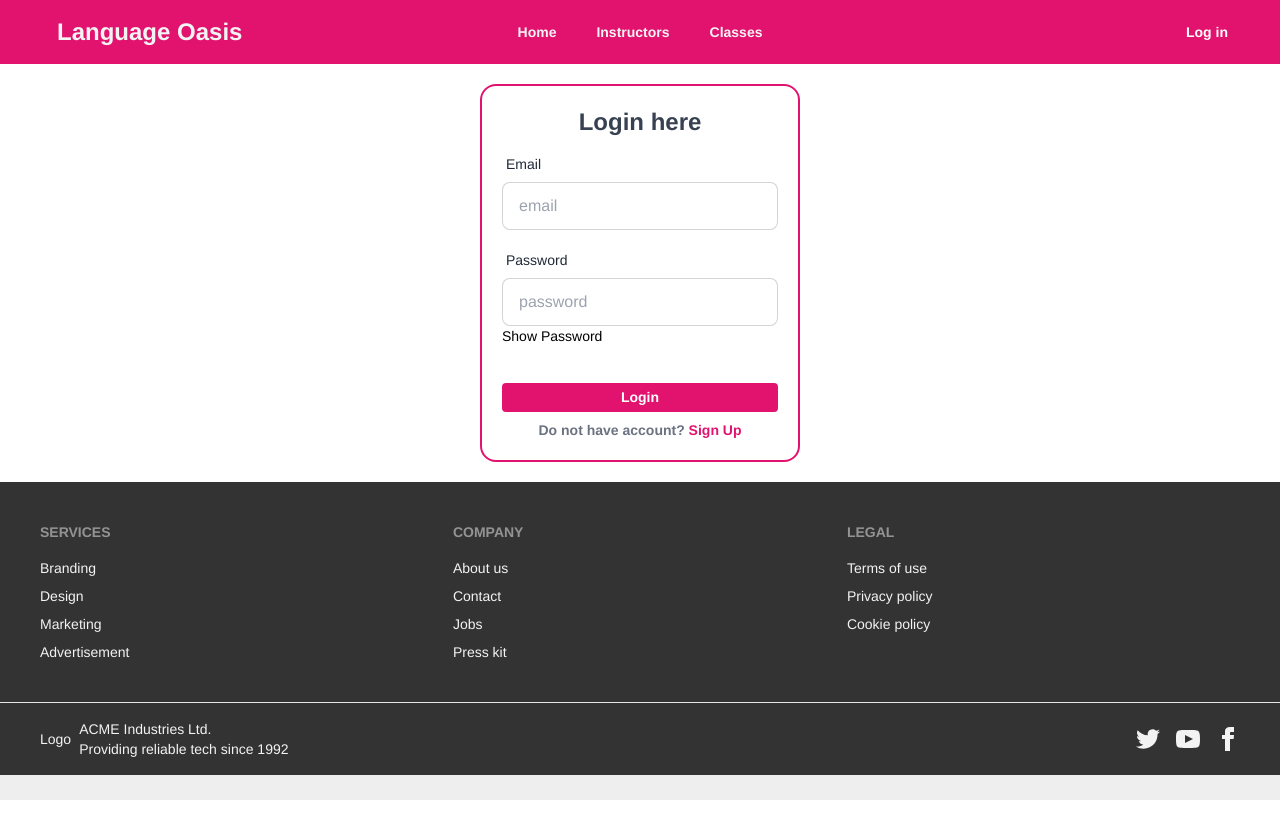
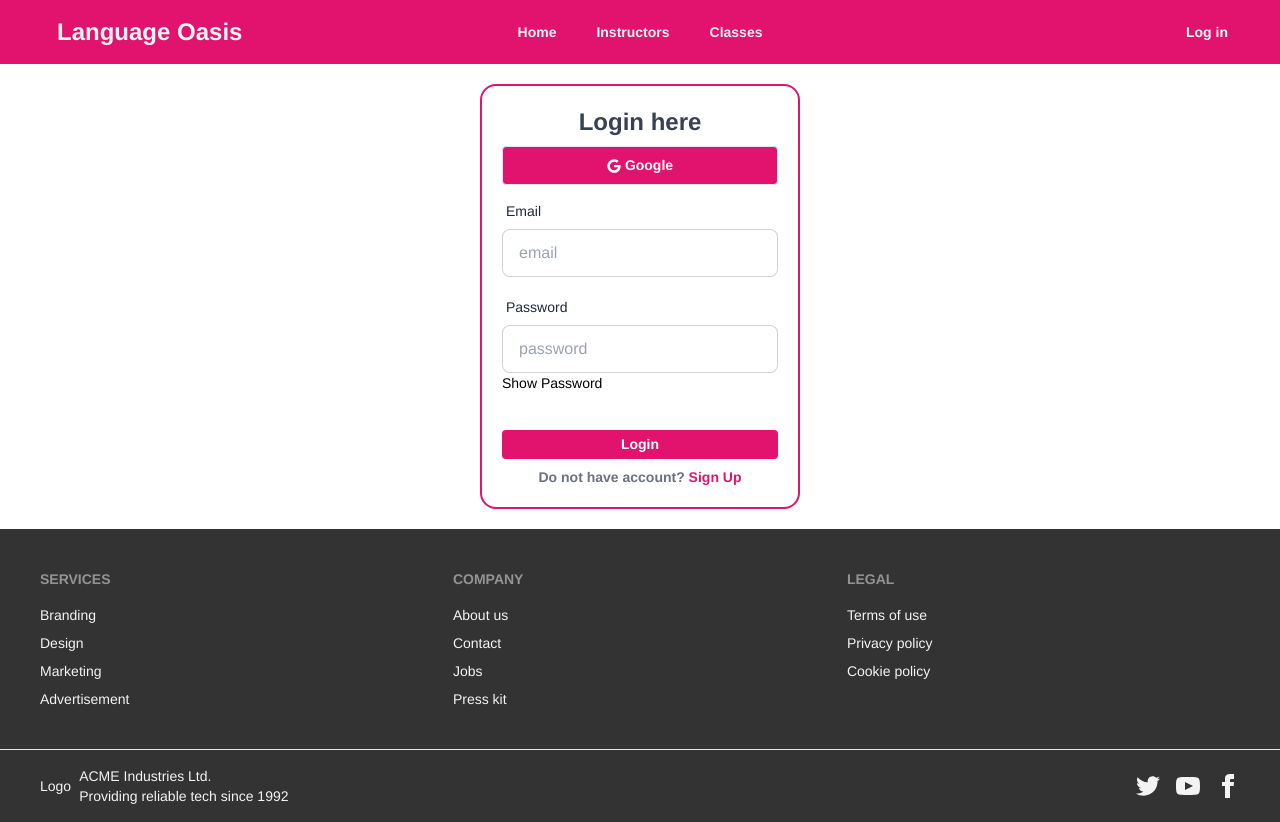
Before and after one commit to mirza-mohibul-hasan/language-oasis-client, a React (Vite) app: page /login in a window 1280 px wide. Before the commit the page ends 800 px from the top, so only its background shows below. Built offline with nearby package versions, Linux system fonts and the light colour scheme; no server answers.

Commit message:
social login added

```diff
--- a/src/pages/Authentication/Login/Login.jsx
+++ b/src/pages/Authentication/Login/Login.jsx
@@ -2,6 +2,7 @@
 import { Link, useLocation, useNavigate } from "react-router-dom";
 import { AuthContext } from "../../../provider/AuthProvider";
 import { useForm } from "react-hook-form";
+import SocialLogin from "../SocialLogin/SocialLogin";
 
 const Login = () => {
     const { signIn } = useContext(AuthContext);
@@ -47,6 +48,7 @@
                     {
                         (errormsg.length > 2) && <p className='text-center border border-[#e2136e] text-[#e2136e] text-sm my-1 font-semibold rounded-md'>{errormsg}</p>
                     }
+                    <SocialLogin></SocialLogin>
                     <form onSubmit={handleSubmit(onSubmit)} className='flex flex-col gap-3'>
                         <div className="form-control">
                             <label className="label">
--- a/src/pages/Authentication/SignUp/SignUp.jsx
+++ b/src/pages/Authentication/SignUp/SignUp.jsx
@@ -2,6 +2,7 @@
 import { Link, useNavigate } from "react-router-dom";
 import { AuthContext } from "../../../provider/AuthProvider";
 import { useForm } from "react-hook-form";
+import SocialLogin from "../SocialLogin/SocialLogin";
 
 const SignUp = () => {
     const { createUser, updateUserProfile, logOut } = useContext(AuthContext);
@@ -58,12 +59,14 @@
     }
     return (
         <div>
+
             <div className='flex justify-center items-center md:my-50'>
                 <div className='p-5 m-5 md:w-3/12 rounded-2xl space-y-2' style={{ border: '2px solid #e2136e' }}>
                     <h2 className='text-2xl font-bold text-center text-gray-700'>Register here</h2>
                     {
                         (errormsg.length > 2) && <p className='text-center border border-[#e2136e] text-[#e2136e] text-sm my-1 font-semibold rounded-md'>{errormsg}</p>
                     }
+                    <SocialLogin></SocialLogin>
                     <form onSubmit={handleSubmit(onSubmit)} className='flex flex-col gap-3'>
                         <div className="form-control">
                             <label className="label">
--- /dev/null
+++ b/src/pages/Authentication/SocialLogin/SocialLogin.jsx
@@ -0,0 +1,42 @@
+// import React from 'react';
+import { useContext } from "react";
+import { FaGoogle } from "react-icons/fa";
+import { AuthContext } from "../../../provider/AuthProvider";
+import { useLocation, useNavigate } from "react-router-dom";
+const SocialLogin = () => {
+    const { googleSignIn } = useContext(AuthContext);
+    const navigate = useNavigate();
+    const location = useLocation();
+
+    const from = location.state?.from?.pathname || "/";
+
+    const handleGoogleSignIn = () => {
+        googleSignIn()
+            .then(result => {
+                const loggedInUser = result.user;
+                console.log(loggedInUser);
+                const saveUser = { name: loggedInUser.displayName, email: loggedInUser.email, photo: loggedInUser.photoURL }
+                fetch('http://localhost:5000/users', {
+                    method: 'POST',
+                    headers: {
+                        'content-type': 'application/json'
+                    },
+                    body: JSON.stringify(saveUser)
+                })
+                    .then(res => res.json())
+                    .then(() => {
+                        navigate(from, { replace: true });
+                    })
+            })
+    }
+    return (
+        <div className='flex justify-around mt-2'>
+            <button onClick={handleGoogleSignIn} className='border p-2 rounded  hover:bg-[#0f3452] flex items-center justify-center gap-1 bg-[#e2136e] w-full'>
+                <FaGoogle className='text-white text-center'></FaGoogle>
+                <span className='font-semibold text-white'>Google</span>
+            </button>
+        </div>
+    );
+};
+
+export default SocialLogin;
```
